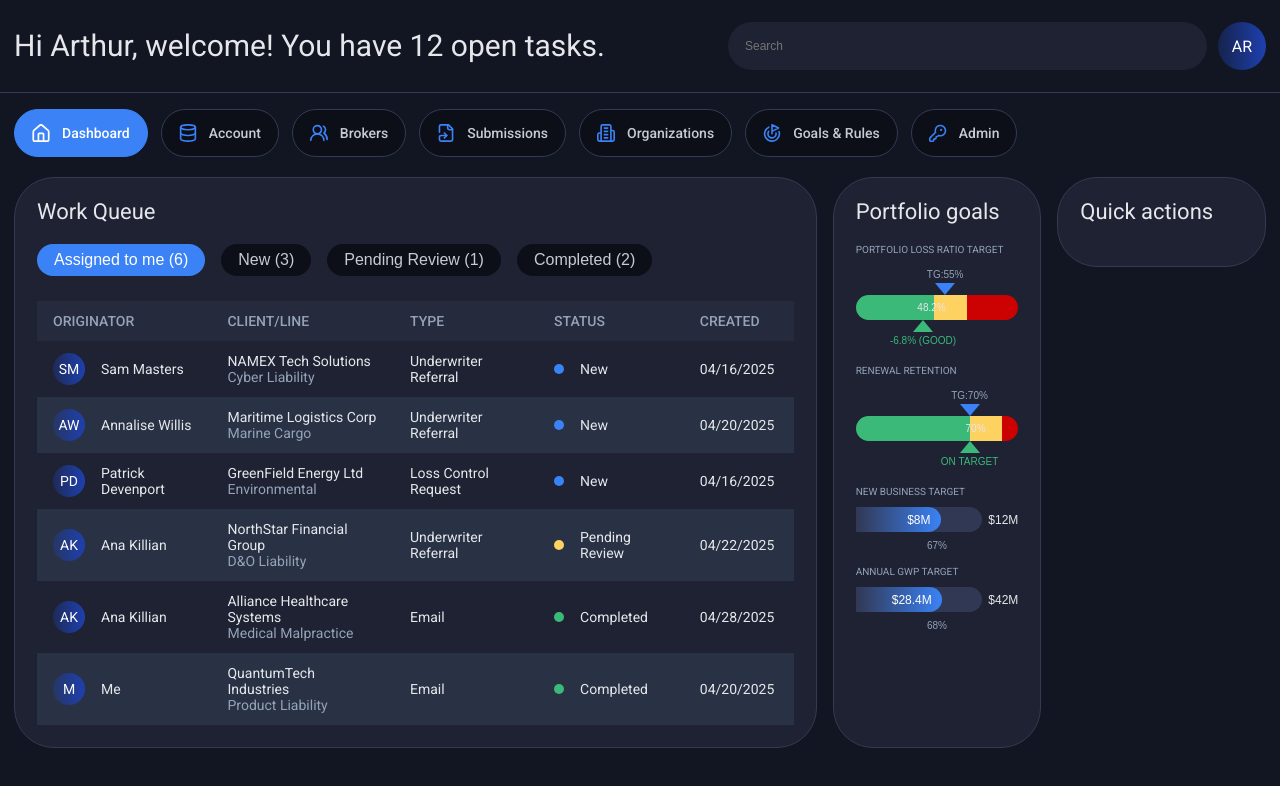
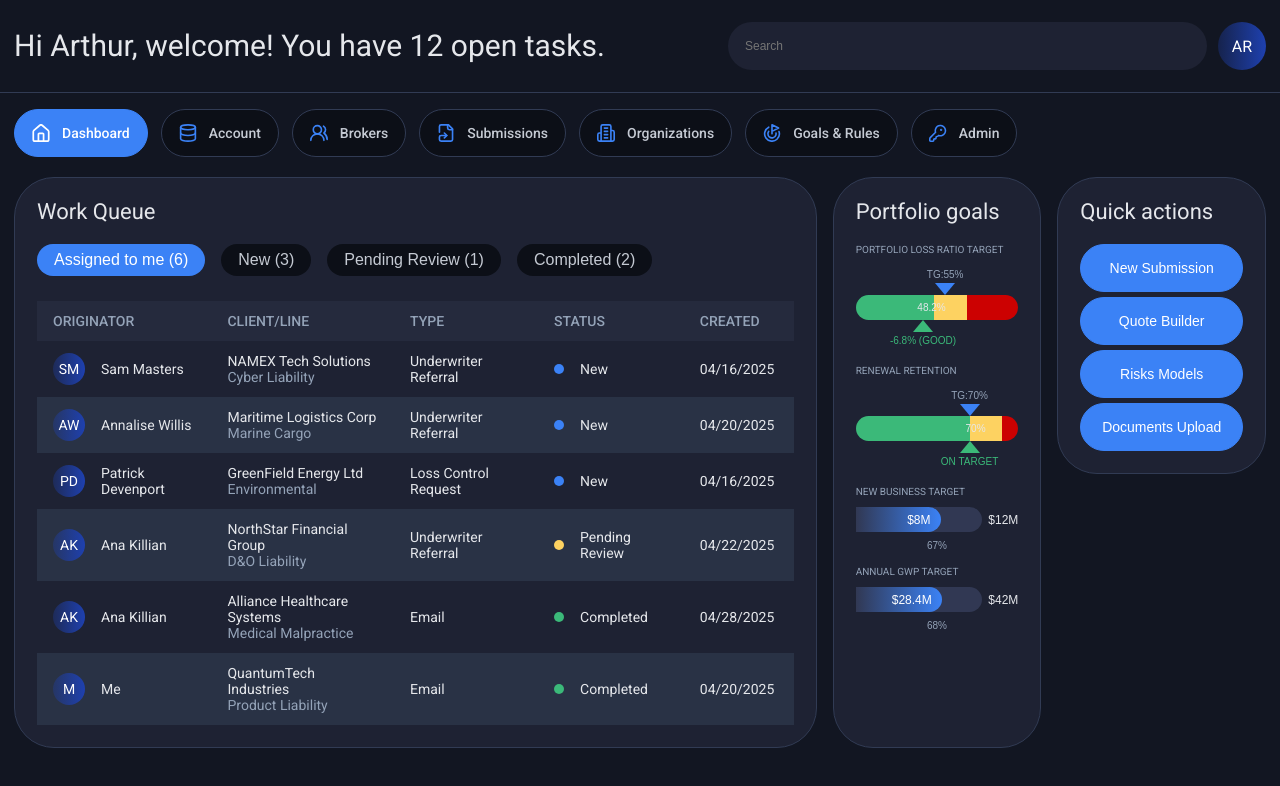
Before and after one commit to JuliaHorokhovatska/work-task-queue, an Angular app: page / in a window 1280 px wide. Shown: the top 786 px of the page. Built offline with nearby package versions, Linux system fonts and the light colour scheme.

Commit message:
Add Quick actions

```diff
--- a/src/app/dashboard/components/quick-actions/quick-actions.html
+++ b/src/app/dashboard/components/quick-actions/quick-actions.html
@@ -1,3 +1,9 @@
 <div class="card-container">
   <h2 class="card-title">Quick actions</h2>
+  <div class="btn-container d-flex flex-column">
+    <button class="btn btn-primary" type="button">New Submission</button>
+    <button class="btn btn-primary" type="button">Quote Builder</button>
+    <button class="btn btn-primary" type="button">Risks Models</button>
+    <button class="btn btn-primary" type="button">Documents Upload</button>
+  </div>
 </div>
--- a/src/app/dashboard/components/quick-actions/quick-actions.scss
+++ b/src/app/dashboard/components/quick-actions/quick-actions.scss
@@ -0,0 +1,3 @@
+.btn-container {
+  gap: 5px;
+}
```
